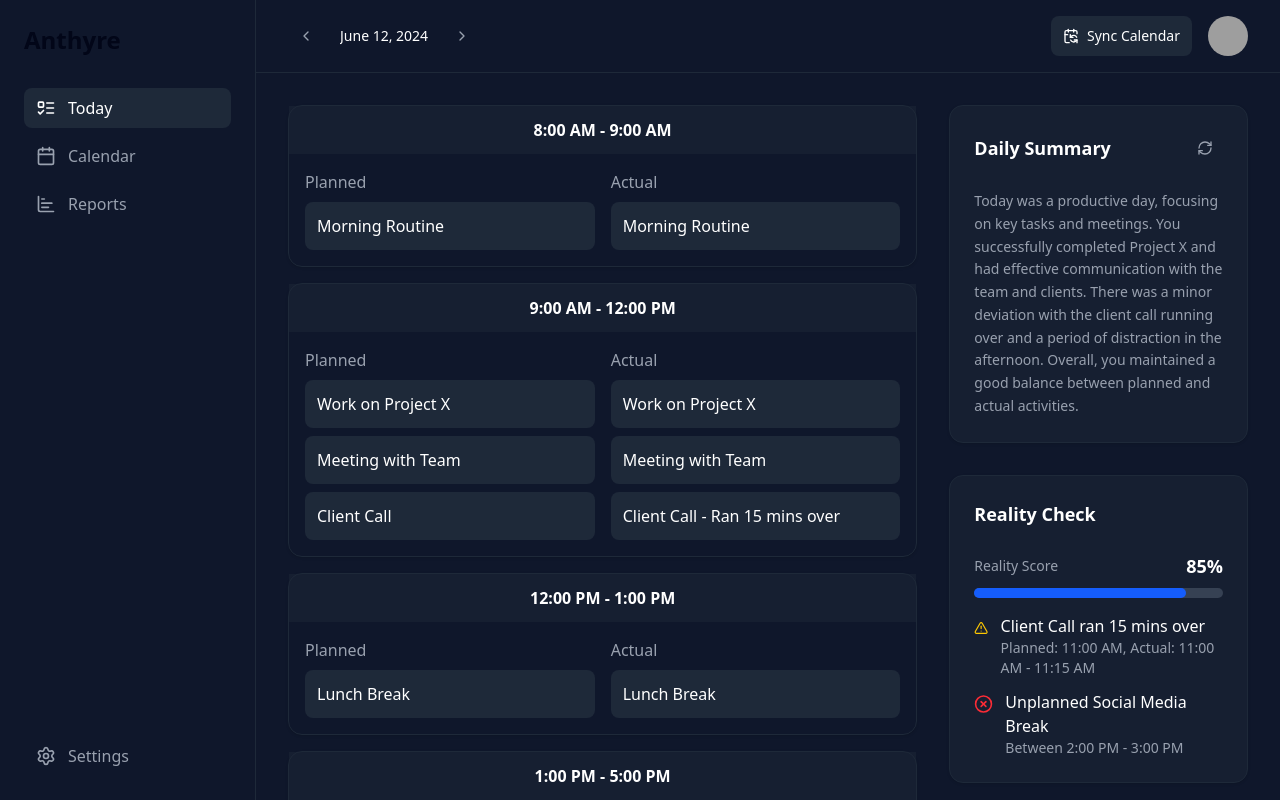
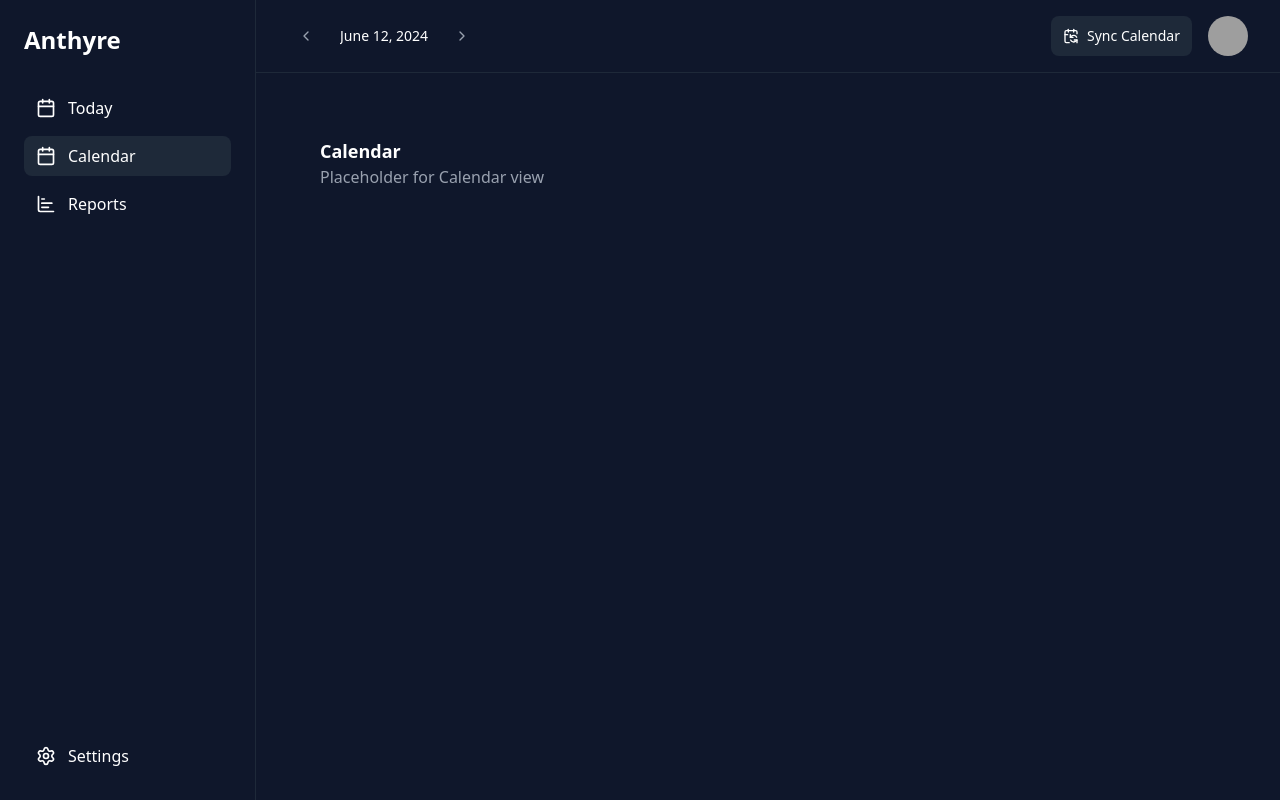
Before and after one commit to jaidev7823/Anthyre, a React (Vite) app: page /calendar in a window 1280 px wide. Built offline with nearby package versions, Linux system fonts and the light colour scheme; grey boxes are pictures that could not be loaded.

Commit message:
feat: added react dom for making tab and buttons more functionable

```diff
--- a/package.json
+++ b/package.json
@@ -21,6 +21,7 @@
     "lucide-react": "^0.542.0",
     "react": "^19.1.0",
     "react-dom": "^19.1.0",
+    "react-router-dom": "^7.8.2",
     "tailwind-merge": "^3.3.1",
     "tailwindcss": "^4.1.12",
     "tailwindcss-animate": "^1.0.7"
--- a/src/App.tsx
+++ b/src/App.tsx
@@ -1,10 +1,21 @@
+import { BrowserRouter, Routes, Route } from 'react-router-dom';
 import MainLayout from './layouts/MainLayout';
 import Today from './pages/Today/Today';
+import Calendar from './pages/Calendar/Calendar';
+import Reports from './pages/Reports/Reports';
+import Settings from './pages/Settings/Settings';
 
 export default function App() {
   return (
-    <MainLayout>
-      <Today />
-    </MainLayout>
+    <BrowserRouter>
+      <Routes>
+        <Route element={<MainLayout />}>
+          <Route path="/" element={<Today />} />
+          <Route path="/calendar" element={<Calendar />} />
+          <Route path="/reports" element={<Reports />} />
+          <Route path="/settings" element={<Settings />} />
+        </Route>
+      </Routes>
+    </BrowserRouter>
   );
 }
--- a/src/components/Sidebar/Sidebar.tsx
+++ b/src/components/Sidebar/Sidebar.tsx
@@ -1,42 +1,59 @@
-import { Calendar, ChartBar,ListTodo , Settings } from 'lucide-react';
+import { NavLink } from "react-router-dom";
+import { Calendar, ChartBar, Settings } from "lucide-react";
 
 export default function Sidebar() {
   return (
     <aside className="w-64 bg-slate-900 p-6 flex flex-col justify-between border-r border-gray-800">
       <div>
-        <h1 className="text-2xl font-bold mb-8">Anthyre</h1>
+        <h1 className="text-2xl font-bold mb-8 text-white">Anthyre</h1>
         <nav className="flex flex-col gap-2">
-          <a
-            href="#"
-            className="flex items-center gap-3 px-3 py-2 rounded-md bg-gray-800 text-white"
+          <NavLink
+            to="/"
+            className={({ isActive }) =>
+              `flex items-center gap-3 px-3 py-2 rounded-md text-white ${
+                isActive ? "bg-gray-800" : "text-gray-400 hover:bg-gray-800"
+              }`
+            }
           >
-            <ListTodo className="h-5 w-5" />
+            <Calendar className="h-5 w-5" />
             <span>Today</span>
-          </a>
-          <a
-            href="#"
-            className="flex items-center gap-3 px-3 py-2 rounded-md text-gray-400 hover:bg-gray-800"
+          </NavLink>
+          <NavLink
+            to="/calendar"
+            className={({ isActive }) =>
+              `flex items-center gap-3 px-3 py-2 rounded-md text-white ${
+                isActive ? "bg-gray-800" : "text-gray-400 hover:bg-gray-800"
+              }`
+            }
           >
             <Calendar className="h-5 w-5" />
             <span>Calendar</span>
-          </a>
-          <a
-            href="#"
-            className="flex items-center gap-3 px-3 py-2 rounded-md text-gray-400 hover:bg-gray-800"
+          </NavLink>
+          <NavLink
+            to="/reports"
+            className={({ isActive }) =>
+              `flex items-center gap-3 px-3 py-2 rounded-md text-white ${
+                isActive ? "bg-gray-800" : "text-gray-400 hover:bg-gray-800"
+              }`
+            }
           >
             <ChartBar className="h-5 w-5" />
             <span>Reports</span>
-          </a>
+          </NavLink>
         </nav>
       </div>
       <div>
-        <a
-          href="#"
-          className="flex items-center gap-3 px-3 py-2 rounded-md text-gray-400 hover:bg-gray-800"
+        <NavLink
+          to="/settings"
+          className={({ isActive }) =>
+            `flex items-center gap-3 px-3 py-2 rounded-md text-white ${
+              isActive ? "bg-gray-800" : "text-gray-400 hover:bg-gray-800"
+            }`
+          }
         >
           <Settings className="h-5 w-5" />
           <span>Settings</span>
-        </a>
+        </NavLink>
       </div>
     </aside>
   );
--- a/src/layouts/MainLayout.tsx
+++ b/src/layouts/MainLayout.tsx
@@ -1,13 +1,16 @@
+import { Outlet } from 'react-router-dom';
 import Sidebar from '../components/Sidebar/Sidebar';
 import Header from '../components/Header/Header';
 
-export default function MainLayout({ children }: { children: React.ReactNode }) {
+export default function MainLayout() {
   return (
-    <div className="flex h-screen bg-slate-900 border-gray-400">
+    <div className="flex h-screen">
       <Sidebar />
       <div className="flex-1 flex flex-col overflow-hidden">
         <Header />
-        <main className="flex-1 overflow-y-auto p-8">{children}</main>
+        <main className="flex-1 overflow-y-auto p-8 bg-slate-900">
+          <Outlet />
+        </main>
       </div>
     </div>
   );
--- a/src/pages/Calendar/Calendar.tsx
+++ b/src/pages/Calendar/Calendar.tsx
@@ -1,8 +1,8 @@
 export default function Calendar() {
   return (
-    <div>
-      <h3>Calendar Widget</h3>
-      <p>Placeholder for calendar view</p>
+    <div className="bg-slate-900 p-8">
+      <h3 className="text-lg font-semibold text-white">Calendar</h3>
+      <p className="text-gray-400">Placeholder for Calendar view</p>
     </div>
   );
 }
--- a/src/pages/Reports/Reports.tsx
+++ b/src/pages/Reports/Reports.tsx
@@ -1,8 +1,8 @@
 export default function Reports() {
   return (
-    <div>
-      <h3>Reports</h3>
-      <p>Placeholder for reports view</p>
+    <div className="bg-slate-900 p-8">
+      <h3 className="text-lg font-semibold text-white">Reports</h3>
+      <p className="text-gray-400">Placeholder for Reports view</p>
     </div>
   );
 }
--- a/src/pages/Settings/Settings.tsx
+++ b/src/pages/Settings/Settings.tsx
@@ -1,8 +1,8 @@
 export default function Settings() {
   return (
-    <div>
-      <h3>Settings</h3>
-      <p>Placeholder for settings view</p>
+    <div className="bg-slate-900 p-8">
+      <h3 className="text-lg font-semibold text-white">Settings</h3>
+      <p className="text-gray-400">Placeholder for Settings view</p>
     </div>
   );
 }
```
Also changed, not shown: 1 other file (tests, documents, lock files or other folders).
